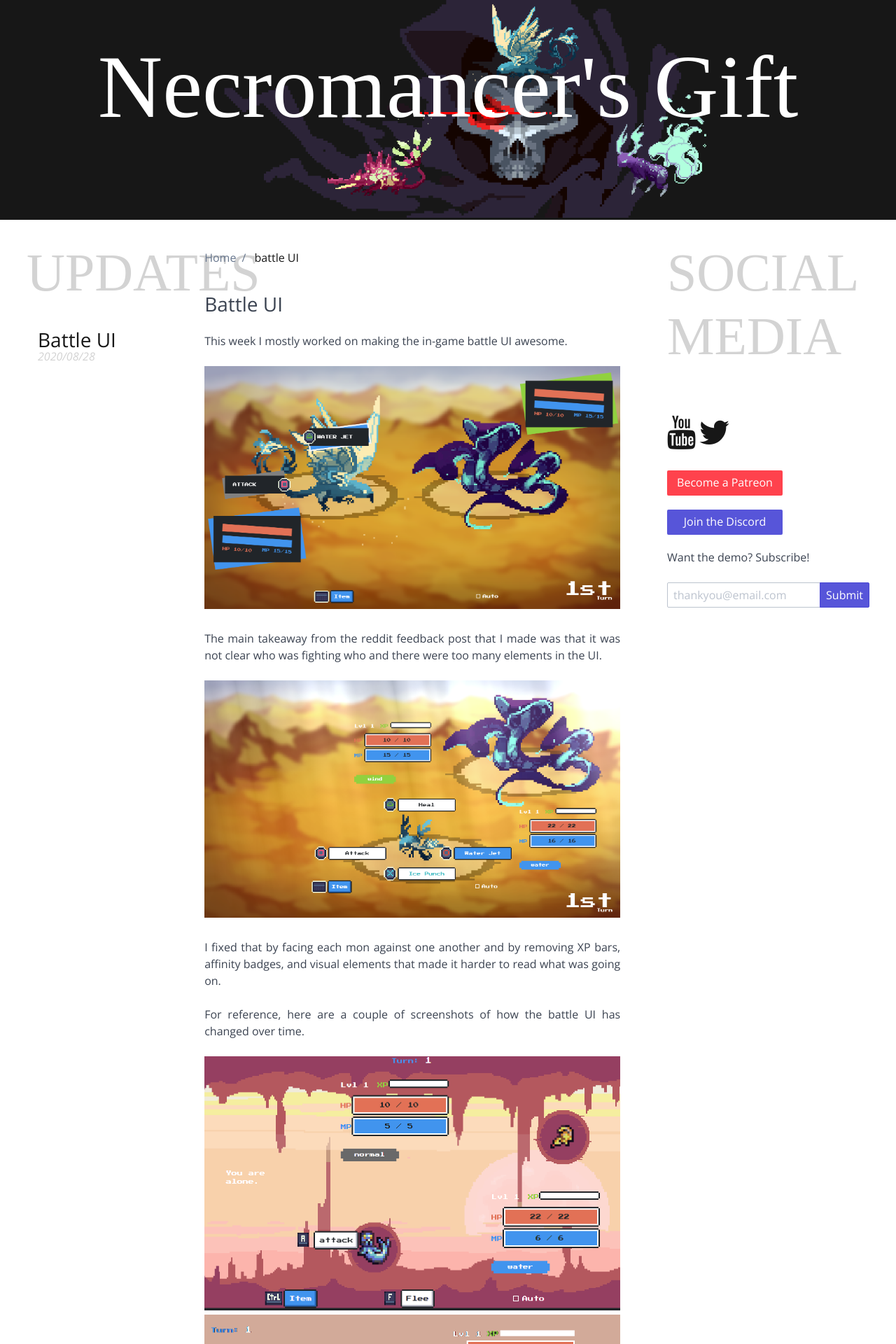
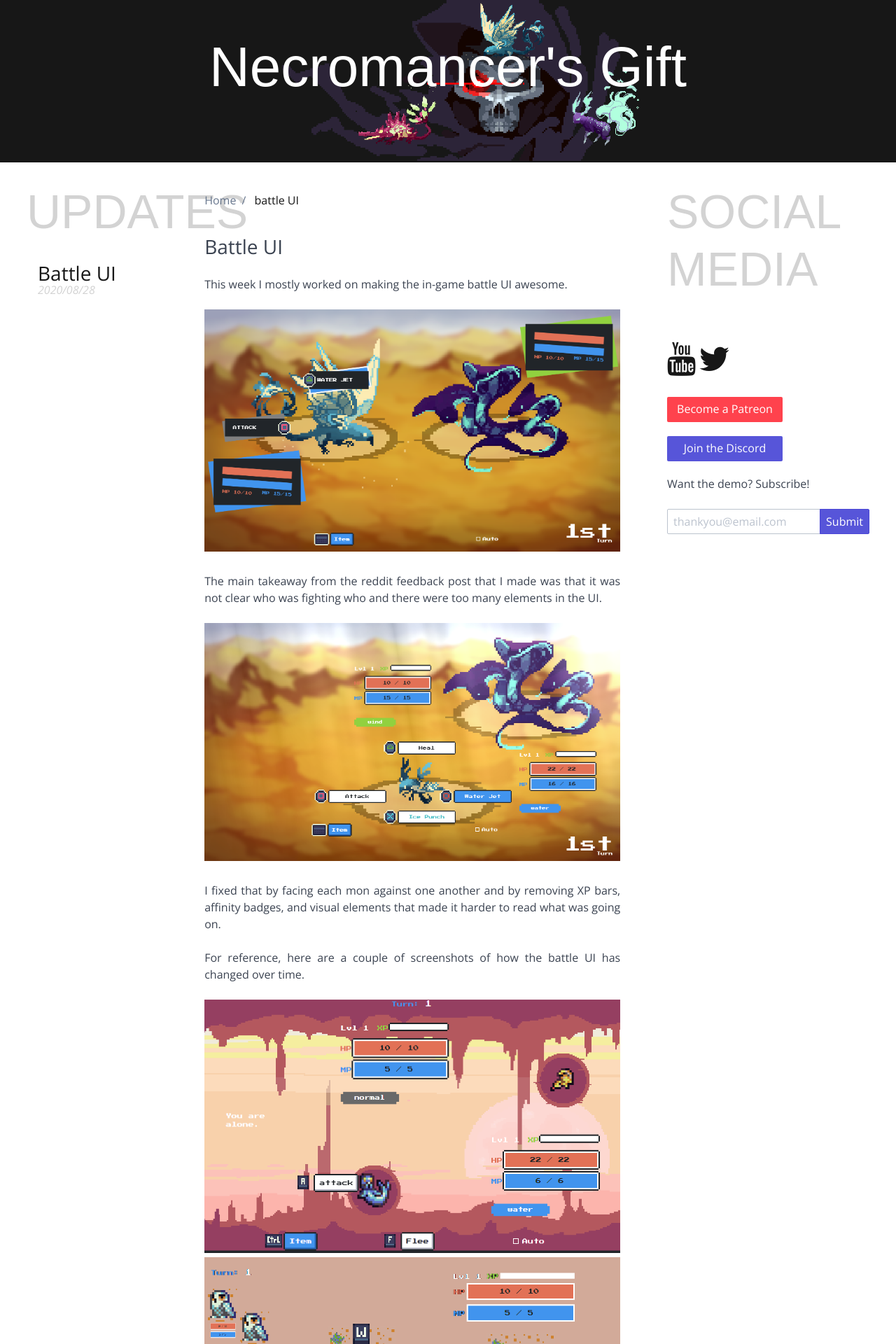
Before and after one commit to necromancers-gift/necromancers-gift.github.io, a Jekyll site: the page built from _posts/2020-08-28-battle-UI.md, in a window 1280 px wide. Shown: the top 1920 px of the page at 70% size. Built offline with Jekyll 4.4.1, drawn with Linux system fonts in a browser that asks for light colours; some web fonts are replaced.

Commit message:
feat: improve mobile version

```diff
--- a/_includes/styles.scss
+++ b/_includes/styles.scss
@@ -1,7 +1,7 @@
 $baseurl: "{{ site.baseurl }}";
 
 $bodyFont: "Open Sans", "Helvetica Neue", Helvetica, Arial, sans-serif;
-$headerFont: "Six Caps";
+$headerFont: "Six Caps", sans-serif;
 $defaultMargin: 1.5rem;
 
 $headerColor: white;
@@ -41,7 +41,7 @@
 
   h1 {
     font-family: $headerFont;
-    font-size: 128px;
+    font-size: 80px;
     color: $headerColor;
   }
 
@@ -91,17 +91,20 @@
 .column h2 {
   color: lightgrey;
   font-family: $headerFont;
-  font-size: 76px;
+  font-size: 68px;
 }
 
 @media only screen and (max-width: 400px) {
+  h1 {
+    font-size: 64px;
+  }
   .column {
     margin-bottom: 2rem;
     h2 {
       font-size: 34px;
     }
     :first-of-type {
-      order: 3;
+      order: 2;
     }
   }
 }
--- a/_layouts/default.html
+++ b/_layouts/default.html
@@ -1,7 +1,7 @@
 <!DOCTYPE html>
 <html lang="{{ site.lang | default: "en-US" }}">
   <head>
-    <meta name="viewport" content="width=device-width, initial-scale=1">
+    <meta name="viewport" content="width=device-width, initial-scale=2">
     <meta charset="utf-8">
     <title>{{ page.title }} - {{ site.title }}</title>
     <link
```
